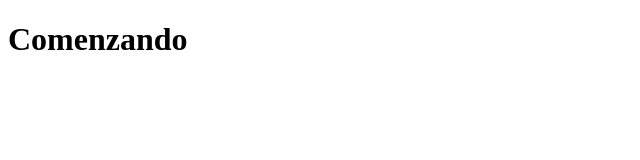
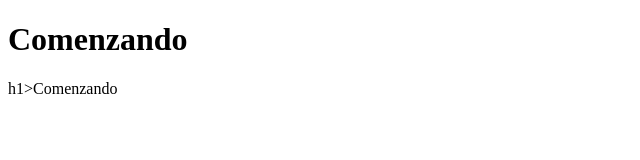
Before and after one commit to chepevic/practicards1, a plain HTML site: page index.html in a window 1280 px wide. Shown: the whole page, without its empty margins (0-640 px from the left). Drawn offline with Linux system fonts and the light colour scheme.

Commit message:
Estrucutra
Primer parte ejercicio

```diff
--- a/index.html
+++ b/index.html
@@ -6,5 +6,6 @@
 </head>
 <body>
 	<h1>Comenzando</h1>
+	h1>Comenzando</h1>
 </body>
 </html>
```
